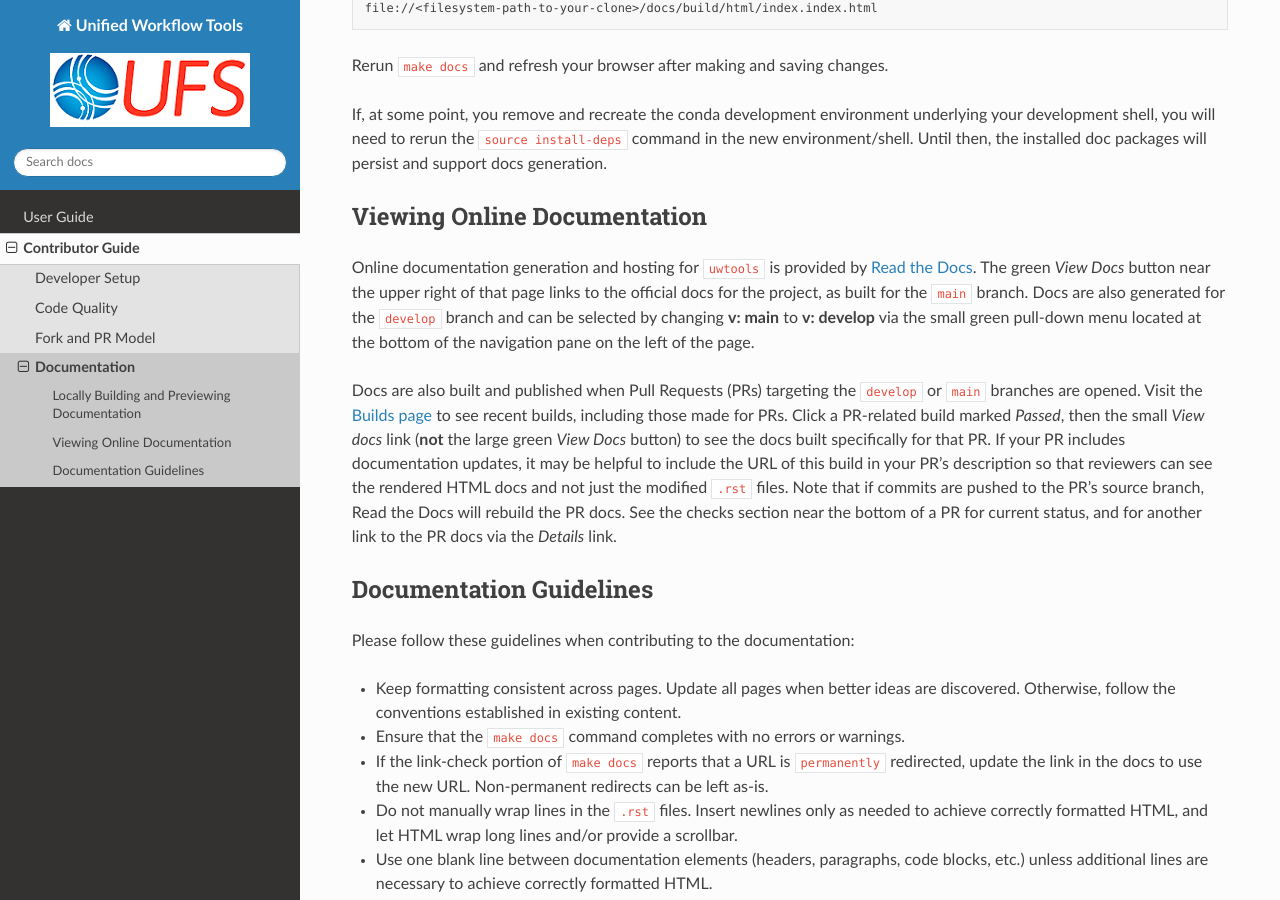
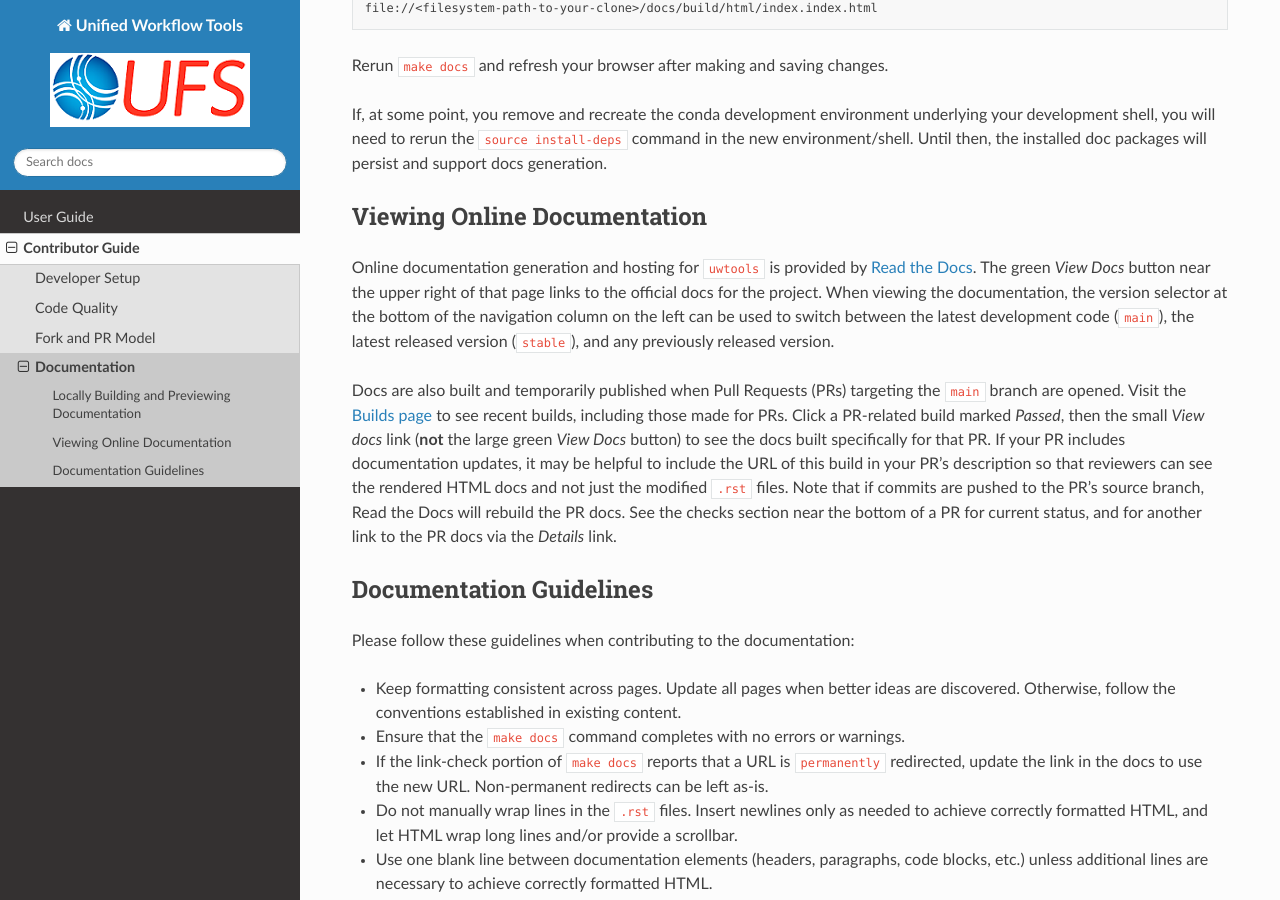
Before and after one commit to ufs-community/uwtools, a Sphinx documentation site: the page built from docs/sections/contributor_guide/documentation.rst, in a window 1280 px wide and 900 px high, scrolled down 473 px. Built offline with Sphinx 7.4.7 and the Read the Docs theme 2.0.0, drawn with Linux system fonts in a browser that asks for light colours; the version number could not be read and is left out.

Commit message:
Remove references to develop branch

```diff
--- a/docs/sections/contributor_guide/documentation.rst
+++ b/docs/sections/contributor_guide/documentation.rst
@@ -24,9 +24,9 @@ If, at some point, you remove and recreate the conda development environment und
 Viewing Online Documentation
 ----------------------------
 
-Online documentation generation and hosting for ``uwtools`` is provided by :rtd:`Read the Docs<>`. The green *View Docs* button near the upper right of that page links to the official docs for the project, as built for the ``main`` branch. Docs are also generated for the ``develop`` branch and can be selected by changing **v: main** to **v: develop** via the small green pull-down menu located at the bottom of the navigation pane on the left of the page.
+Online documentation generation and hosting for ``uwtools`` is provided by :rtd:`Read the Docs<>`. The green *View Docs* button near the upper right of that page links to the official docs for the project. When viewing the documentation, the version selector at the bottom of the navigation column on the left can be used to switch between the latest development code (``main``), the latest released version (``stable``), and any previously released version.
 
-Docs are also built and published when Pull Requests (PRs) targeting the ``develop`` or ``main`` branches are opened. Visit the :rtd:`Builds page<builds>` to see recent builds, including those made for PRs. Click a PR-related build marked *Passed*, then the small *View docs* link (**not** the large green *View Docs* button) to see the docs built specifically for that PR. If your PR includes documentation updates, it may be helpful to include the URL of this build in your PR's description so that reviewers can see the rendered HTML docs and not just the modified ``.rst`` files. Note that if commits are pushed to the PR's source branch, Read the Docs will rebuild the PR docs. See the checks section near the bottom of a PR for current status, and for another link to the PR docs via the *Details* link.
+Docs are also built and temporarily published when Pull Requests (PRs) targeting the ``main`` branch are opened. Visit the :rtd:`Builds page<builds>` to see recent builds, including those made for PRs. Click a PR-related build marked *Passed*, then the small *View docs* link (**not** the large green *View Docs* button) to see the docs built specifically for that PR. If your PR includes documentation updates, it may be helpful to include the URL of this build in your PR's description so that reviewers can see the rendered HTML docs and not just the modified ``.rst`` files. Note that if commits are pushed to the PR's source branch, Read the Docs will rebuild the PR docs. See the checks section near the bottom of a PR for current status, and for another link to the PR docs via the *Details* link.
 
 Documentation Guidelines
 ------------------------
--- a/docs/sections/contributor_guide/fork_pr_model.rst
+++ b/docs/sections/contributor_guide/fork_pr_model.rst
@@ -19,7 +19,7 @@ Specifics for ``uwtools``
 
 When creating your PR, please follow these guidelines, specific to the ``uwtools`` project:
 
-* Ensure that your PR is targeting base repository ``ufs-community/uwtools`` and base branch ``develop``.
+* Ensure that your PR is targeting base repository ``ufs-community/uwtools`` and base branch ``main``.
 * Your PR's **Add a description** field will appear pre-populated with a template that you should complete. Provide an informative synopsis of your contribution, then mark appropriate checklist items by placing an "x" between their square brackets. You may tidy up the description by removing boilerplate text and non-selected checklist items.
 * Use the pull-down arrow on the green button below the description to initially create a :github-docs:`draft pull request<pull-requests/collaborating-with-pull-requests/proposing-changes-to-your-work-with-pull-requests/about-pull-requests#draft-pull-requests>`.
 * Once your draft PR is open, visit its **Files changed** tab and add comments on any lines of code that you think reviewers will benefit from. Try to save time by proactively answering questions you suspect reviewers will ask.
```
Also changed, not shown: README.md (+1 -1 lines), 1 other file.
